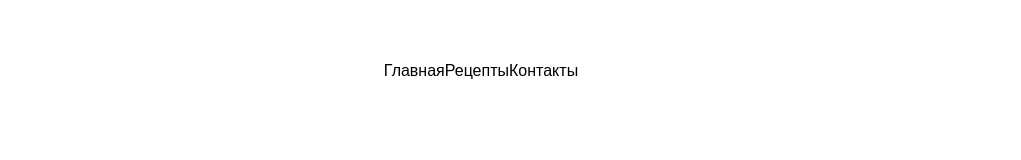
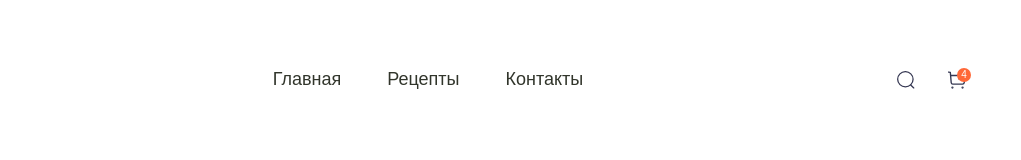
Before and after one commit to marit970/simple-food, a website: page app/index.html in a window 1280 px wide. Shown: the full height of the page, 259-1280 px from the left. Drawn offline with nearby package versions, Linux system fonts and the light colour scheme; files that its build step writes are made by us from their sources.

Commit message:
add header menu

```diff
--- a/app/index.html
+++ b/app/index.html
@@ -27,12 +27,14 @@
               </li>
             </ul>
           </nav>
-          <ul class="header__icons">
-            <li class="header__icon-item">
-              <a class="header__icon-link" href="#"> </a>
+          <ul class="actions-list">
+            <li class="actions-list-item actions-list-item--search">
+              <a class="actions-link" href="#"> </a>
             </li>
-            <li class="header__icon-item">
-              <a class="header__icon-link" href="#"> </a>
+            <li class="actions-list-item actions-list-item--card">
+              <a class="actions-list-link" href="#">
+                <div class="actions-list-link-counter">4</div>
+              </a>
             </li>
           </ul>
         </div>
--- a/app/scss/_vars.scss
+++ b/app/scss/_vars.scss
@@ -1,9 +1,9 @@
-$orange-900: "#ff6838";
-$silver-200: "#ececec";
-$grey: "#c2c2c2";
-$darkBlue: "#363853";
-$dark: "#31352b";
-$silver-100: "#f9faff";
+$orange-900: #ff6838;
+$silver-200: #ececec;
+$grey: #c2c2c2;
+$darkBlue: #363853;
+$dark: #31352b;
+$silver-100: #f9faff;
 
 %rubik-300 {
   font-family: "Rubik-Light", sans-serif;
--- a/app/scss/style.scss
+++ b/app/scss/style.scss
@@ -37,11 +37,54 @@ button {
   &__inner {
     display: flex;
     justify-content: space-between;
+    align-items: center;
   }
 }
 
 .menu {
+  margin-right: 37px;
   &__list {
     display: flex;
   }
+  &__link {
+    font-size: 18px;
+    color: $dark;
+  }
+  &__list-item {
+    padding: 0 23px;
+  }
 }
+
+.actions-list {
+  display: flex;
+  gap: 33px;
+
+  &-item {
+    background-repeat: no-repeat;
+    background-position: center center;
+    background-size: cover;
+    width: 18px;
+    height: 18px;
+  }
+  &-item--search {
+    background-image: url("../images/icons/icon-search.svg");
+  }
+  &-item--card {
+    position: relative;
+    background-image: url("../images/icons/icon-card.svg");
+  }
+
+  &-link-counter {
+    width: 14px;
+    height: 14px;
+    background-color: $orange-900;
+    border-radius: 50%;
+    font-size: 10px;
+    line-height: 14px;
+    text-align: center;
+    color: #fff;
+    position: absolute;
+    top: -3px;
+    right: -5px;
+  }
+}
```
Also changed, not shown: app/images/icons/icon-card.svg (renamed from app/images/icons/icon-cart.svg).
